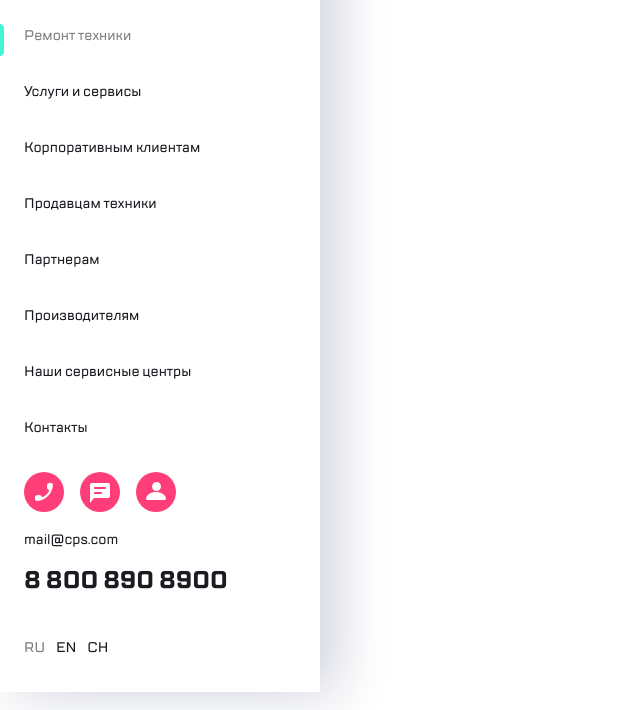
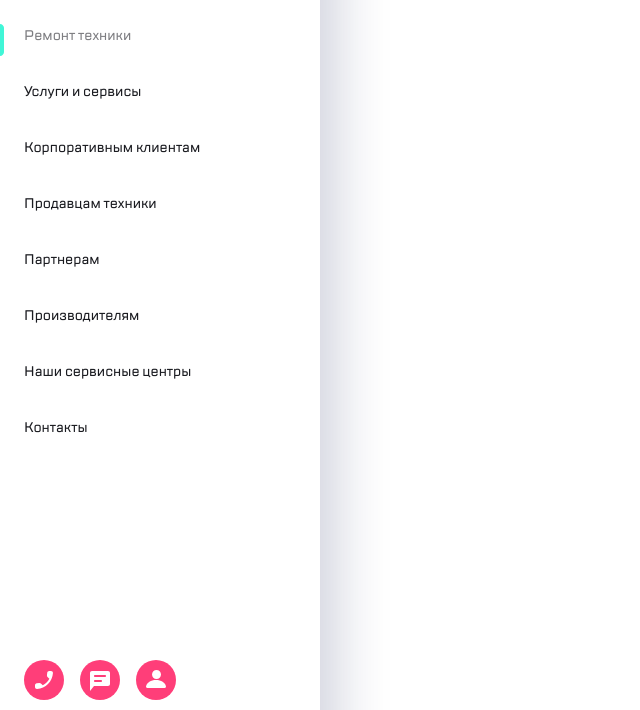
Before and after one commit to Andrei-booker/layout-1.4, a plain HTML site: page index.html in a window 1280 px wide. Shown: the part 90-800 px from the top of the page, without its empty margins (0-640 px from the left). Drawn offline with Linux system fonts and the light colour scheme.

Commit message:
set of footer

```diff
--- a/style.css
+++ b/style.css
@@ -45,7 +45,10 @@ body {
     color: #1B1C21;
     margin: 0;
     width: 320px;
+    height: 100%;
     position: sticky;
+    left: 0;
+    top: 0;
     background-color: #ffffff;
     box-shadow: 16px 0 52px 0 rgba(14, 24, 80, 0.2), -2px 0 4px 0 rgba(69, 79, 126, 0.02);
 }
@@ -86,14 +89,18 @@ body {
 
 .main-menu {
     margin: 0;
+    margin-bottom: 220px;
     padding: 0;
     list-style: none;
-    margin-bottom: auto;
 }
 
 .main-menu__item {
-    margin-left: 24px;
+    padding-left: 24px;
     margin-bottom: 32px;
+}
+
+.main-menu__item:last-child {
+    margin: 0;
 }
 
 .main-menu__item a {
@@ -113,7 +120,9 @@ body {
     left: 0px;
     background-image: url('img/highlight.svg');
 }
-
+.footer {
+    padding-left: 24px;
+}
 .fotter__icons {
     display: flex;
     margin-bottom: 16px;
@@ -121,7 +130,6 @@ body {
 
 .icon__phone {
     margin-right: 16px;
-    margin-left: 24px;
 }
 
 .icon__chat {
@@ -132,7 +140,6 @@ body {
     display: block;
     text-decoration: none;
     color: inherit;
-    margin-left: 24px;
     margin-bottom: 12px;
 }
 
@@ -143,7 +150,6 @@ body {
     font-size: 24px;
     line-height: 32px;
     font-weight: 600;
-    margin-left: 24px;
     margin-bottom: 40px;
 }
 
@@ -158,7 +164,3 @@ body {
 .footer__language--active {
     color: #7E7E82;
 }
-
-.footer__language:first-child {
-    margin-left: 24px;
-}
```
Also changed, not shown: 2 other files.
